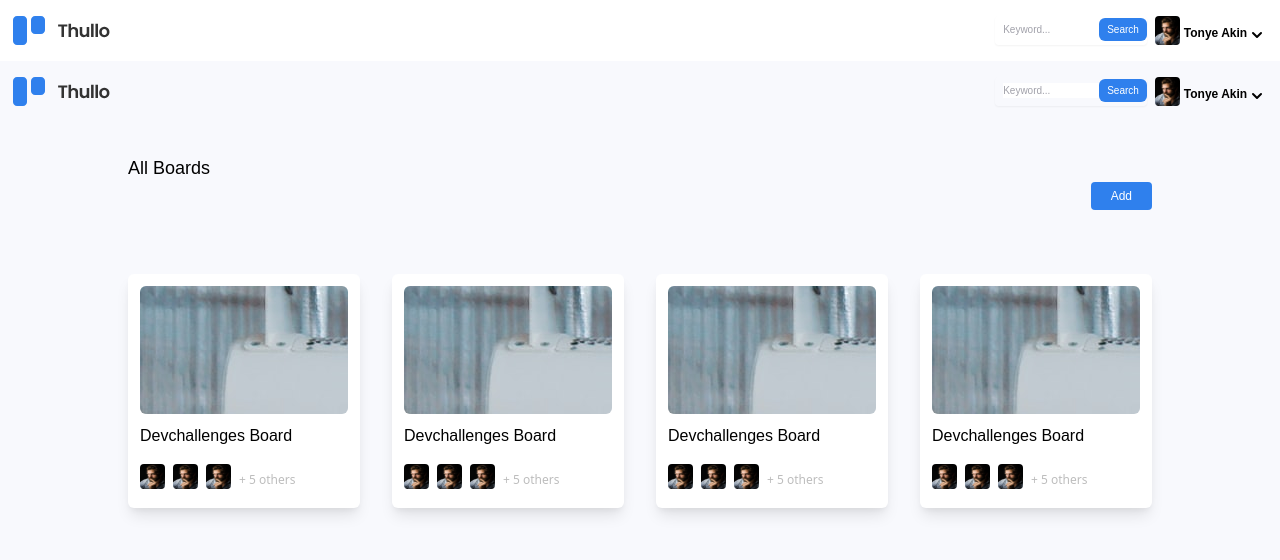
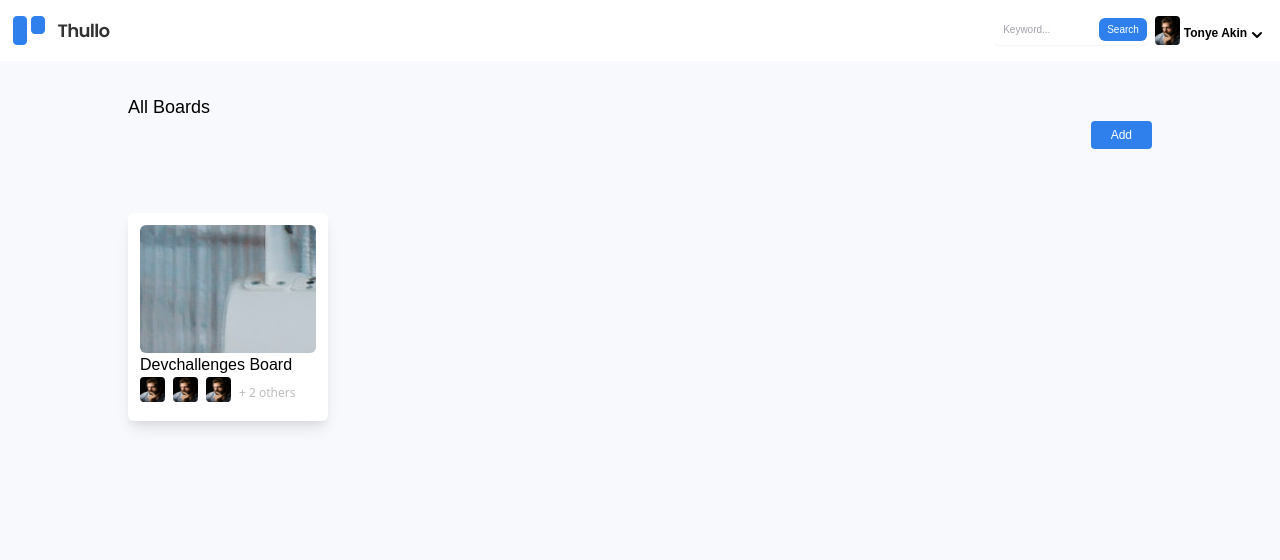
Before and after one commit to EstherSeyi/thullo-frontend, a Next.js app: page / in a window 1280 px wide. Shown: the top 560 px of the page. Built offline with nearby package versions, Linux system fonts and the light colour scheme.

Commit message:
updates all board page

```diff
--- a/pages/index.js
+++ b/pages/index.js
@@ -1,7 +1,7 @@
-import Image from "next/image";
+import Link from "next/link";
 
-import Layout from "../components/layout";
 import AddBoard from "../components/add-board";
+import MemberAvatar from "../components/member-avatar";
 
 import profilepic from "../public/profilepic.jpeg";
 
@@ -11,7 +11,6 @@ export default function Home() {
   const { open } = useModal();
 
   return (
-    <Layout>
     <section className="w-11/12 max-w-[1024px] mx-auto mt-8 ">
       <h1 className="text-lg">All Boards</h1>
       <button
@@ -20,54 +19,56 @@ export default function Home() {
       >
         Add
       </button>
-        <div className="grid gap-8 mt-16 grid-cols-200">
-          <Card />
-          <Card />
-          <Card />
-          <Card />
+      <div className="flex flex-wrap mt-16">
+        <Card
+          id="1"
+          title="Devchallenges Board"
+          members={[
+            {
+              id: "233",
+              image: profilepic,
+            },
+            {
+              id: "243",
+              image: profilepic,
+            },
+            {
+              id: "223",
+              image: profilepic,
+            },
+            {
+              id: "263",
+              image: profilepic,
+            },
+            {
+              id: "263",
+              image: profilepic,
+            },
+          ]}
+        />
       </div>
     </section>
-    </Layout>
   );
 }
 
-const Card = () => {
+const Card = ({ title, members }) => {
   return (
-    <div className="bg-misc-white p-3 rounded-md shadow-lg">
+    <div className="bg-misc-white p-3 rounded-md shadow-lg mr-8 mb-8 w-full max-w-[200px]">
       <div className="bg-cardpics px-20 py-16 rounded-md"></div>
-      <p className="mt-2.5 mb-4">Devchallenges Board</p>
+      <Link href={`/boards/${title}`} className="block mt-2.5 mb-4">
+        {title}
+      </Link>
       <div className="flex">
         <div className="flex">
-          <div className="mr-2">
-            <Image
-              className="rounded"
-              src={profilepic}
-              alt="avatar"
-              width={25}
-              height={25}
-            />
-          </div>
-          <div className="mr-2">
-            <Image
-              className="rounded"
-              src={profilepic}
-              alt="avatar"
-              width={25}
-              height={25}
-            />
-          </div>
-          <div className="mr-2">
-            <Image
-              className="rounded"
-              src={profilepic}
-              alt="avatar"
-              width={25}
-              height={25}
-            />
-          </div>
+          {members?.length &&
+            members
+              ?.slice(0, 3)
+              ?.map((member) => (
+                <MemberAvatar imgSrc={member.image} key={member.id} />
+              ))}
         </div>
         <span className="font-noto text-greyish-150 text-xs self-center">
-          + 5 others
+          {members?.length > 3 ? `+ ${members?.length - 3} others` : ""}
         </span>
       </div>
     </div>
```
Lines whose indentation alone changed are shown as unchanged.
